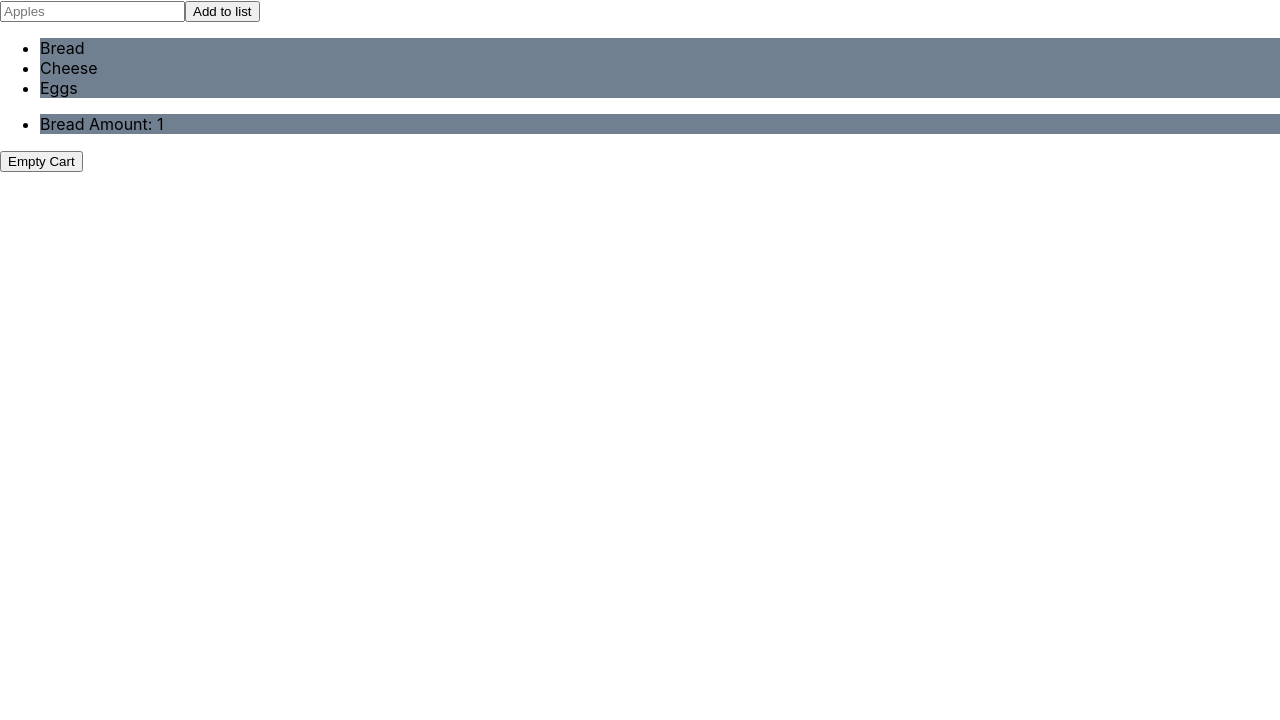
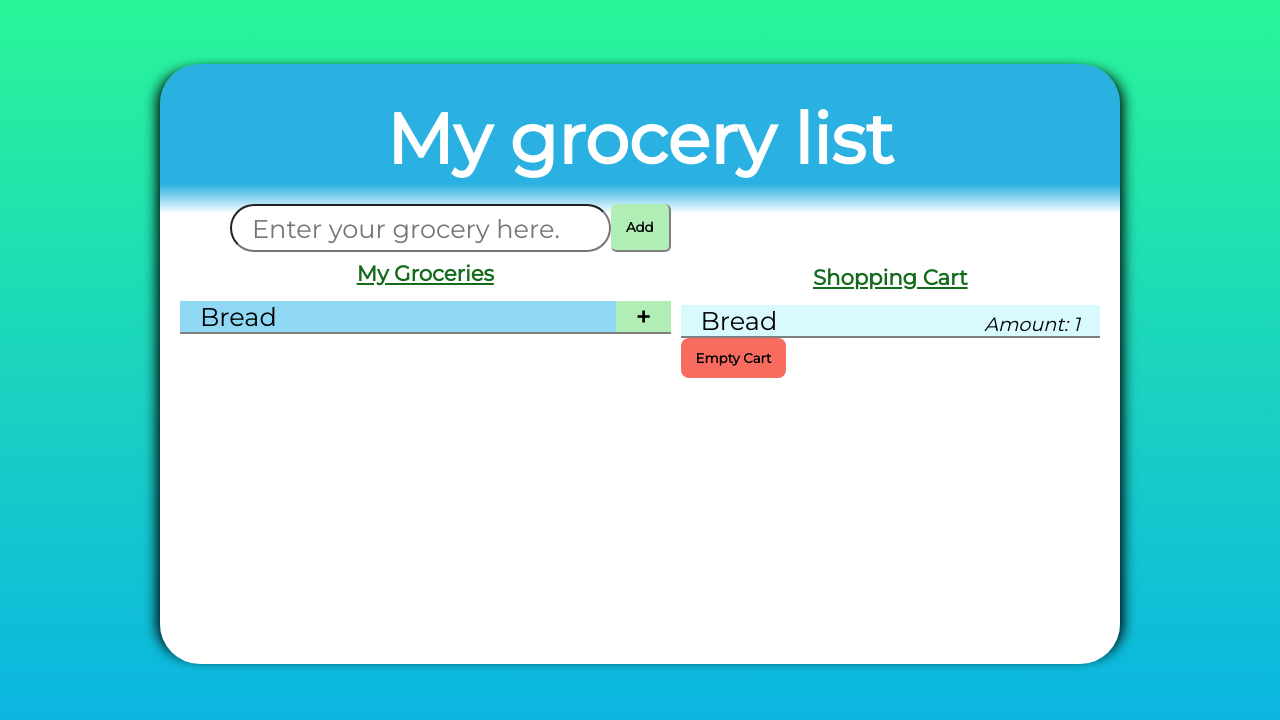
Before and after one commit to QuincyZ97/React-grocery-list, a React (Create React App) app: page / in a window 1280 px wide. Shown: the top 720 px of the page. Built offline with nearby package versions, Linux system fonts and the light colour scheme.

Commit message:
Grocery react app Release 1.0

```diff
--- a/src/App.css
+++ b/src/App.css
@@ -36,8 +36,3 @@
     transform: rotate(360deg);
   }
 }
-
-li:nth-child(odd) {
-  background: slategrey;
-
- }
--- a/src/Container.js
+++ b/src/Container.js
@@ -12,23 +12,14 @@ class Container extends React.Component {
                     title: "Bread",
                     amount: 1
                 },
-                {
-                    id: 2,
-                    title: "Cheese",
-                    amount: 1
-                },
-                {
-                    id: 3,
-                    title: "Eggs",
-                    amount: 1
-                },
             ],
 
             shoppingListItems: [{
                 id: 1,
                 title: "Bread",
                 amount: 1
-            }]
+            }
+            ]
         }
         this.groceryItemToCart = this.groceryItemToCart.bind(this)
         this.emptyCart = this.emptyCart.bind(this)
@@ -51,8 +42,6 @@ class Container extends React.Component {
                 ...this.state,
                 shoppingListItems: updateAmount
             }
-
-
         })
     }
 
@@ -85,7 +74,7 @@ class Container extends React.Component {
 //========================================================================
     addToGroceryList(inputGrocery) {
         if (inputGrocery === ""){ // check for empty string
-            alert("Item name cannot be empty")
+            alert("Please enter a valid grocery name")
             return
         } else{
         const uniqueKey = this.state.groceryItems.length + 1;
@@ -94,7 +83,6 @@ class Container extends React.Component {
             title: inputGrocery,
             amount: 1
         };
-        //console.log("A new item has been added:" + inputGrocery)
         this.setState({
             ...this.state,
             groceryItems: [...this.state.groceryItems].concat(newGroceryItem)
@@ -105,7 +93,9 @@ class Container extends React.Component {
 //#########################     RENDER    ############################################
     render() {
         return (
-            <div>
+            <main>
+                <h1 className="header">My grocery list</h1>
+            <div className="list__display">
             <GroceryList
             data={this.state.groceryItems}
             handleClickGrocery = {this.groceryItemToCart}
@@ -114,8 +104,9 @@ class Container extends React.Component {
             <ShoppingCart
             data={this.state.shoppingListItems}
             handleClickEmptyCart = {this.emptyCart}
-            />
+                    />
             </div>
+            </main>
         );
     }
 }
--- a/src/components/GroceryList.js
+++ b/src/components/GroceryList.js
@@ -4,10 +4,12 @@ import InputField from "./InputField"
 
 function GroceryList(props) {
   return (
-    <div>
+    <div className="list__grocery">
       <InputField
+        className="input"
         AddToList={props.AddToList}
       />
+      <h5>My Groceries</h5>
       <List
         data={props.data}
         handleClickGrocery={props.handleClickGrocery}
--- a/src/components/InputField.js
+++ b/src/components/InputField.js
@@ -25,17 +25,23 @@ class InputField extends React.Component {
 
     render() {
     return (
-        <form onSubmit={(e) => {
+        <form className="input"
+            onSubmit={(e) => {
             e.preventDefault();
             this.props.AddToList(this.state.groceryInput);
             this.resetInput(e)
         }}>
             <input
+                className="input__field"
                 type="text"
-                placeholder="Apples"
+                placeholder="Enter your grocery here..."
                 onChange={this.getInputValue}
             />
-            <input type="submit" value="Add to list" />
+            <input
+                className="input__btn"
+                type="submit"
+                value="Add"
+            />
 
     </form>
         )
--- a/src/components/List.js
+++ b/src/components/List.js
@@ -3,23 +3,19 @@ import ListItem from "./ListItem"
 
 function List(props) {
     const ListItems = props.data.map(item =>
-        <div>
             <ListItem
+                key={item.id}
                 title={item.title}
-                key={item.id}
                 id={item.id}
                 amount={item.amount}
                 handleClickGrocery={props.handleClickGrocery}
                 readonly={props.readonly}
             />
-        </div>
     )
         return (
-            <div>
                 <ul>
                     {ListItems}
                 </ul>
-            </div>
         );
     }
 
--- a/src/components/ListItem.js
+++ b/src/components/ListItem.js
@@ -3,10 +3,10 @@ import React from "react";
 function ListItem(props) {
         return (
                 <li
-                key={props.id}
+                className="list__item"
                 onClick={props.handleClickGrocery ? () => props.handleClickGrocery(props.title, props.id, props.amount)
                                 : undefined}>{props.title}
-                {props.readonly ? <span> Amount: {props.amount}</span> : null}
+                {props.readonly ? <span> Amount: {props.amount}</span> : <span>+</span>}
                 </li>
     );
   }
--- a/src/components/ShoppingCart.js
+++ b/src/components/ShoppingCart.js
@@ -3,9 +3,10 @@ import List from "./List"
 
 function ShoppingCart(props) {
   return (
-    <div>
+    <div className="list__cart">
+      <h5>Shopping Cart</h5>
       <List data={props.data} readonly />
-      <button onClick={() => props.handleClickEmptyCart()}>Empty Cart</button>
+      <button className="removeBtn" onClick={() => props.handleClickEmptyCart()}>Empty Cart</button>
     </div>
   );
 }
--- a/src/index.css
+++ b/src/index.css
@@ -1,13 +1,155 @@
+@import url('https://fonts.googleapis.com/css?family=Montserrat');
+* {
+  margin: 0px;
+  padding: 0px;
+  font-family: Montserrat;
+}
+
+html {
+  height: 100%;
+}
+
 body {
-  margin: 0;
-  font-family: -apple-system, BlinkMacSystemFont, 'Segoe UI', 'Roboto', 'Oxygen',
-    'Ubuntu', 'Cantarell', 'Fira Sans', 'Droid Sans', 'Helvetica Neue',
-    sans-serif;
   -webkit-font-smoothing: antialiased;
   -moz-osx-font-smoothing: grayscale;
+  background-color: #08AEEA;
+  background-image: -webkit-gradient(linear, left bottom, left top, from(#08AEEA), to(#2AF598));background-image: linear-gradient(0deg, #08AEEA 0%, #2AF598 100%);
 }
 
 code {
   font-family: source-code-pro, Menlo, Monaco, Consolas, 'Courier New',
     monospace;
 }
+
+main {
+    width: 75%;
+    height: 75vh;
+    margin: 5% auto;
+    border-radius: 40px;
+    background: #2ab1e2;
+    background: -webkit-gradient(linear, left top, left bottom, color-stop(20%, #2ab1e2), color-stop(25%, white));
+    background: linear-gradient(180deg, #2ab1e2 20%, white 25%);
+    -webkit-box-shadow: -10px 0px 13px -7px #000000, 10px 0px 13px -7px #000000, 5px 5px 15px 5px rgb(0 0 0 / 0%);
+    box-shadow: -10px 0px 13px -7px #000000, 10px 0px 13px -7px #000000, 5px 5px 15px 5px rgb(0 0 0 / 0%);
+}
+
+.header {
+  font-size: 70px;
+  text-align: center;
+  line-height: 150px;
+  height: 20%;
+  color: white;
+}
+
+.list__display {
+  margin-top: 20px;
+  display: flex;
+  font-size: 2vw;
+}
+
+h5{
+  color: #146b1c;
+  padding-bottom: 15px;
+  text-decoration: underline;
+  text-align: center;
+}
+
+.list__grocery {
+  flex: 50%;
+  padding-left: 20px;
+  padding-right: 5px;
+}
+
+.list__cart{
+  padding-top: 60px;
+  flex: 50%;
+  padding-left: 5px;
+  padding-right: 20px;
+}
+
+.removeBtn {
+  outline: none;
+  border: none;
+  background-color: #f76c5f;
+  padding: 12px 15px;
+  font-weight: bold;
+  cursor: pointer;
+  border-radius: 8px;
+}
+
+.removeBtn:hover{
+  background-color: #f3938a;
+}
+
+.input{
+  display: flex;
+  width: 100%;
+  margin-bottom: 8px;
+  margin-left: 50px;
+}
+
+.input__field {
+  border-radius: 40px;
+  padding-right: 50px;
+  padding-left: 20px;
+  font-size: 2vw;
+  outline: none;
+}
+
+.input__btn{
+  border: none;
+  border-bottom: 2px solid gray;
+  border-right: 2px solid gray;
+  background-color: #b0eeb5;
+  padding: 15px 15px;
+  font-weight: bold;
+  cursor: pointer;
+  border-radius: 6px;
+}
+
+.input__btn:hover{
+  background-color: #93f89b;
+}
+
+li{
+  display: flex;
+  list-style-type: none;
+  border-bottom: 2px solid gray;
+  margin-bottom: 10px;
+  text-transform:capitalize;
+  justify-content: space-between;
+  background: #d8faff;
+  padding-left: 20px;
+}
+
+li:last-child{
+  margin-bottom: 0px;
+}
+
+.list__grocery li:nth-child(odd){
+  background: #8fd8f3;
+}
+
+.list__cart li:nth-child(even) {
+  background: #8fd8f3;
+}
+
+.list__grocery li span{
+  padding-left: 20px;
+  background-color:  #b0eeb5;
+  cursor: pointer;
+  padding-right: 20px;
+  font-weight: bold;
+  font-size: 2vw;
+  text-align: center;
+}
+
+.list__grocery li span:hover{
+  filter: brightness(150%);
+}
+.list__cart li span{
+  font-size: 1.5vw;
+  padding-right: 20px;
+  padding-top: 7px;
+  font-style: italic;
+}
```
Also changed, not shown: 1 other file (tests, documents, lock files or other folders).
